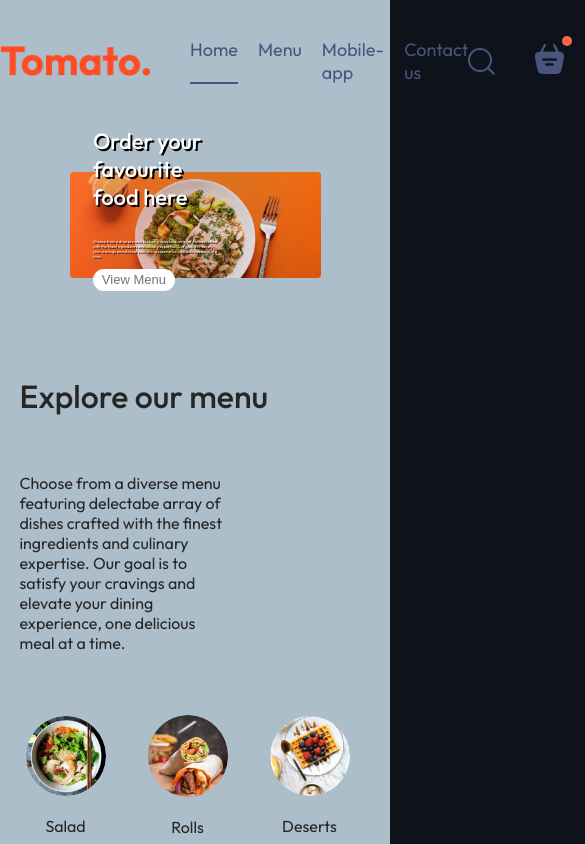
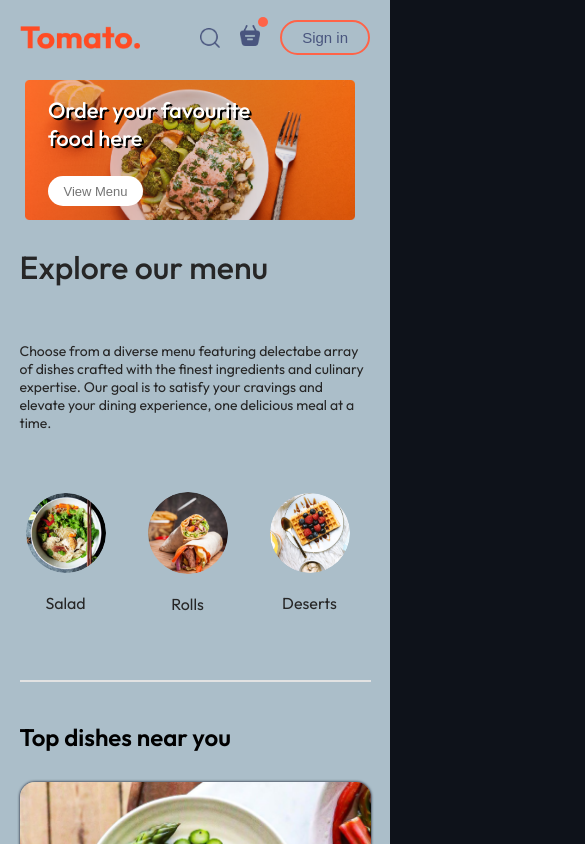
Before and after one commit to sdfowers/react-portfolio, a React (Create React App) app: page /react-portfolio/fooddelivery in a window 390 px wide. Shown: the top 844 px of the page, 585 px wide, since content can reach past the window. Built offline with nearby package versions, Linux system fonts and the light colour scheme.

Commit message:
Responsive design added

```diff
--- /dev/null
+++ b/src/Components/FoodDelivery/AppDownload/AppDownload.css
@@ -0,0 +1,26 @@
+.app-download {
+    margin: auto auto;
+    margin-top: 100px;
+    font-size: max(3vw, 20px);
+    text-align: center;
+    font-weight: 500;
+}
+.app-download p span{
+    color: tomato;
+    text-shadow: 1px 1px black;
+}
+.app-download-platforms {
+    display: flex;
+    justify-content: center;
+    gap: max(2vw, 10px);
+    margin-top: 40px;
+}
+.app-download-platforms img {
+    width: max(30vw, 120px);
+    max-width: 180px;
+    transition: 0.5s;
+    cursor: pointer;
+}
+.app-download-platforms img:hover {
+    transform: scale(1.05);
+}
--- /dev/null
+++ b/src/Components/FoodDelivery/AppDownload/AppDownload.jsx
@@ -0,0 +1,17 @@
+import React from 'react'
+import './AppDownload.css'
+import { assets } from '../assets/assets'
+
+const AppDownload = () => {
+  return (
+    <div className='app-download' id='app-download'>
+        <p>For a better experience download <br /><span>Tomato App</span></p>
+        <div className="app-download-platforms">
+            <img src={assets.play_store} alt="" />
+            <img src={assets.app_store} alt="" />
+        </div>
+    </div>
+  )
+}
+
+export default AppDownload
--- a/src/Components/FoodDelivery/ExploreMenu/ExploreMenu.css
+++ b/src/Components/FoodDelivery/ExploreMenu/ExploreMenu.css
@@ -52,3 +52,10 @@
 .explore-menu-list-item .active {
     border: 4px solid tomato;
 }
+
+@media (max-width: 1050px) {
+    .explore-menu-text {
+        max-width: 100%;
+        font-size: 14px;
+    }
+}
--- a/src/Components/FoodDelivery/FoodDelivery.css
+++ b/src/Components/FoodDelivery/FoodDelivery.css
@@ -1,6 +1,9 @@
 /* @import "../../CSS/GlobalStyle.css"; */
 @import url('https://fonts.googleapis.com/css2?family=Outfit:wght@100..900&display=swap');
 
+* {
+    scroll-behavior: smooth;
+}
 
 body {
     min-height: 100vh;
--- a/src/Components/FoodDelivery/Footer/Footer.css
+++ b/src/Components/FoodDelivery/Footer/Footer.css
@@ -54,3 +54,15 @@
     background-color: grey;
     border: none;
 }
+
+@media (max-width: 750px){
+    .footer-content {
+        display: flex;
+        flex-direction: column;
+        gap: 35px
+    }
+    .footer-copyright {
+        text-align: center;
+    }
+
+}
--- a/src/Components/FoodDelivery/Header/Header.css
+++ b/src/Components/FoodDelivery/Header/Header.css
@@ -1,6 +1,6 @@
 .header {
-    height: 34vw;
-    margin: 50px;
+    height: 36vw;
+    margin: 20px;
     background: url('../assets/header_img.png') no-repeat;
     background-size: contain;
     position: relative;
@@ -36,3 +36,26 @@
     font-size: max(1vw, 13px);
     border-radius: 50px;
 }
+
+@media (max-width: 1050px) {
+    .header {
+        margin: 8px;
+    }
+    .header-contents {
+        max-width: 45%;
+    }
+}
+@media (max-width: 750px) {
+    .header {
+        margin: 5px;
+    }
+    .header-contents {
+        max-width: 65%;
+    }
+    .header-contents p {
+        display: none;
+    }
+    .header-contents button {
+        padding: 2vw 4vw;
+    }
+}
--- a/src/Components/FoodDelivery/NavBar/Navbar.css
+++ b/src/Components/FoodDelivery/NavBar/Navbar.css
@@ -1,7 +1,7 @@
 /* @import "../../CSS/GlobalStyle.css"; */
 
 .navbar {
-    padding: 20px 0px;
+    padding: 20px;
     display: flex;
     justify-content: space-between;
     align-items: center;
@@ -54,3 +54,45 @@
     top: -8px;
     right: -8px;
 }
+@media (max-width: 1050px) {
+    .navbar .logo {
+        width: 140px;
+    }
+    .navbar-menu {
+        gap: 20px;
+        font-size: 17px;
+    }
+    .navbar-right {
+        gap: 30px;
+    }
+    .navbar-right img {
+        width: 22px;
+    }
+    .navbar-right button {
+        padding: 8px 25px;
+    }
+}
+@media (max-width: 900px) {
+    .navbar .logo {
+        width: 120px;
+    }
+    .navbar-menu {
+        gap: 15px;
+        font-size: 16px;
+    }
+    .navbar-right {
+        gap: 20px;
+    }
+    .navbar-right img {
+        width: 20px;
+    }
+    .navbar-right button {
+        padding: 7px 20px;
+        font-size: 15px;
+    }
+}
+@media (max-width: 750px) {
+    .navbar-menu {
+        display: none;
+    }
+}
--- a/src/Components/FoodDelivery/NavBar/Navbar.jsx
+++ b/src/Components/FoodDelivery/NavBar/Navbar.jsx
@@ -1,6 +1,7 @@
 import React, { useState } from 'react'
 import './Navbar.css'
 import { assets } from '../assets/assets'
+import { Link } from 'react-router-dom'
 
 export const Navbar = () => {
     const [menu, setMenu] = useState("home")
@@ -9,10 +10,10 @@
     <div className='navbar'>
         <img src={assets.logo} alt='' className='logo'/>
         <ul className="navbar-menu">
-            <li onClick={() => setMenu("home")} className={menu==="home"?"active":""}>Home</li>
-            <li onClick={() => setMenu("menu")} className={menu==="menu"?"active":""}>Menu</li>
-            <li onClick={() => setMenu("mobile-app")} className={menu==="mobile-app"?"active":""}>Mobile-app</li>
-            <li onClick={() => setMenu("contact-us")} className={menu==="contact-us"?"active":""}>Contact us</li>
+            <Link to='/react-portfolio/fooddelivery' onClick={() => setMenu("home")} className={menu==="home"?"active":""}>Home</Link>
+            <a href='#explore-menu' onClick={() => setMenu("menu")} className={menu==="menu"?"active":""}>Menu</a>
+            <a href='#app-download' onClick={() => setMenu("mobile-app")} className={menu==="mobile-app"?"active":""}>Mobile-app</a>
+            <a href='#footer' onClick={() => setMenu("contact-us")} className={menu==="contact-us"?"active":""}>Contact us</a>
         </ul>
         <div className="navbar-right">
             <img src={assets.search_icon} alt="" />
--- a/src/Components/FoodDelivery/Pages/Home/Home.jsx
+++ b/src/Components/FoodDelivery/Pages/Home/Home.jsx
@@ -3,6 +3,7 @@
 import { Header } from '../../Header/Header'
 import ExploreMenu from '../../ExploreMenu/ExploreMenu'
 import FoodDisplay from '../../FoodDisplay/FoodDisplay'
+import AppDownload from '../../AppDownload/AppDownload'
 
 export const Home = () => {
     const [category, setCetegory] = useState("All");
@@ -12,6 +13,7 @@
         <Header></Header>
         <ExploreMenu category={category} setCategory={setCetegory}></ExploreMenu>
         <FoodDisplay category={category} ></FoodDisplay>
+        <AppDownload></AppDownload>
     </div>
   )
 }
```
